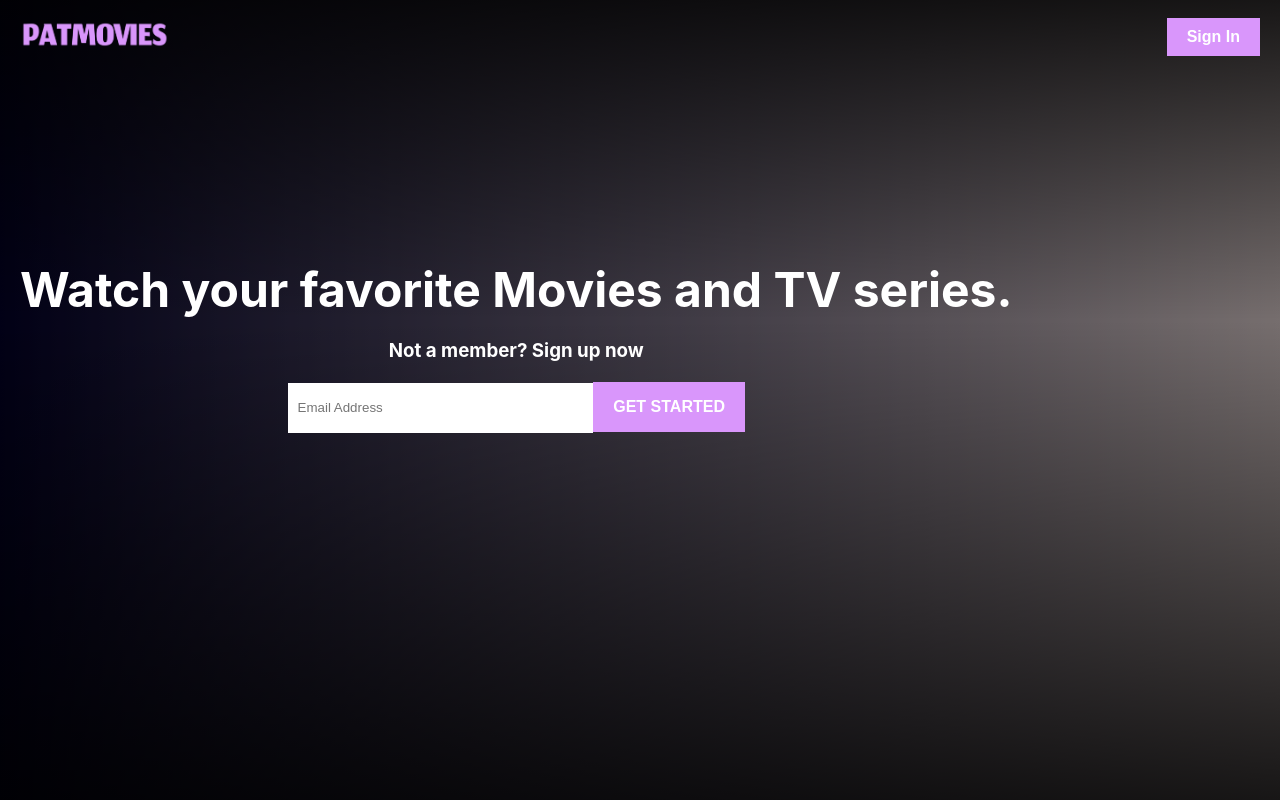
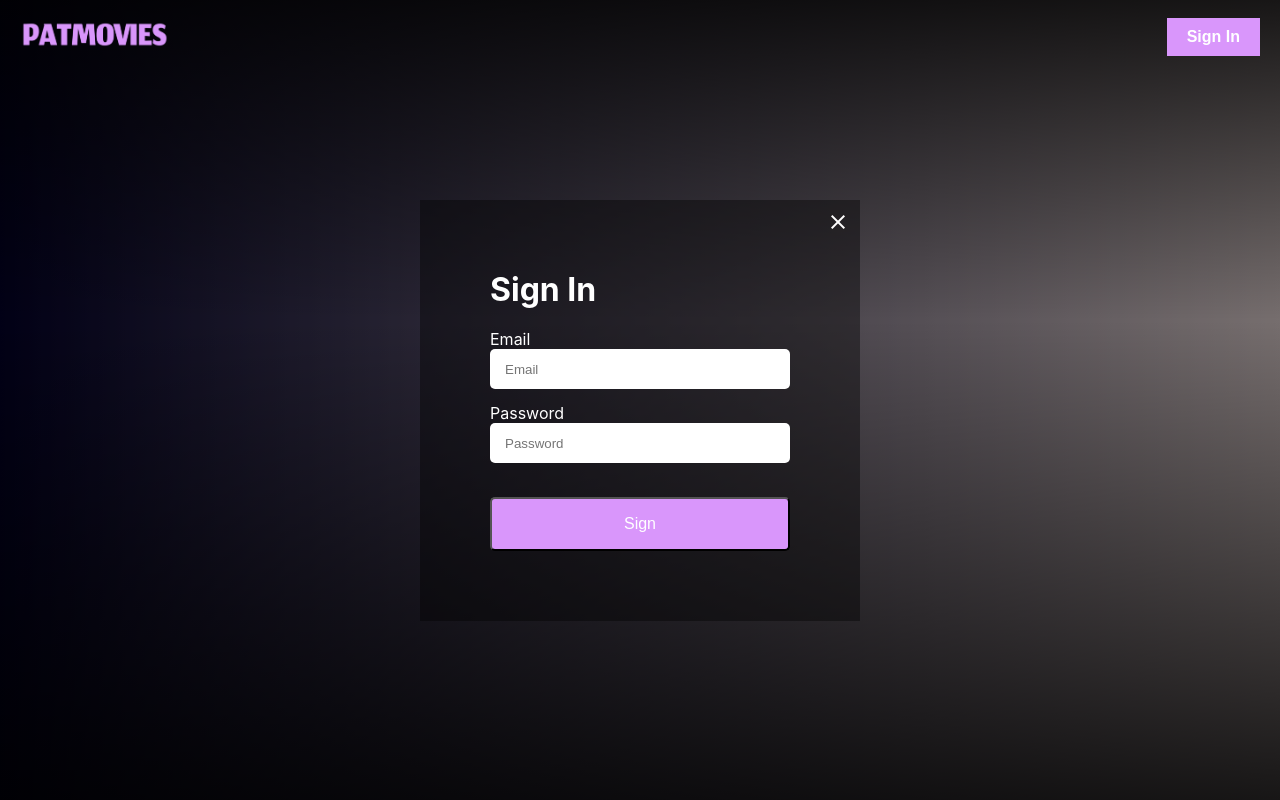
Before and after one commit to AarjanPathak/movie_app, a React (Create React App) app: page / in a window 1280 px wide. Both pictures are taken after a click on the button "Sign In". Built offline with nearby package versions, Linux system fonts and the light colour scheme.

Commit message:
updated login and sign up components

```diff
--- a/src/components/LoginScreen/LoginScreen.css
+++ b/src/components/LoginScreen/LoginScreen.css
@@ -5,7 +5,6 @@
     background: linear-gradient(90deg, rgba(2,0,36,1) 0%, rgba(196,183,183,1) 100%, rgba(0,212,255,1) 100%);
     background-size: cover;
     z-index: 1;
-    text-align: center;
 }
 
 .loginScreen--logo{
@@ -45,6 +44,8 @@
     text-align: center;
     color: white;
     padding: 20px;
+    left: 0;
+    right: 0;
 }
 
 .loginScreen--gradient{
--- a/src/components/LoginScreen/LoginScreen.js
+++ b/src/components/LoginScreen/LoginScreen.js
@@ -1,27 +1,37 @@
-import React from 'react';
+import React, { useState } from 'react';
 import './LoginScreen.css';
 import logo from '../logo.png'
+import SignIn from '../Sign In/SignIn';
 
 function LoginScreen() {
+
+  const[signIn, setSignIn] = useState(false)
+
+  function handleClick(){
+    setSignIn(true)
+  }
+
   return (
     <div className='loginScreen'>
         <div className='loginScreen--background'>
             <img className="loginScreen--logo" src={logo} />
-            <button className='sign-in-btn'>Sign In</button>
+            <button  onClick={handleClick}  className='sign-in-btn'>Sign In</button>
             <div className='loginScreen--gradient'/>
         </div>
 
         <div className='loginScreen--body'>
+          {signIn?(
+            <SignIn />
+          ) :
           <>
           <h1>Watch your favorite Movies and TV series.</h1>
-          <h3>Not a member? Sign up now</h3>
+          <h3>Not a member? Register now</h3>
           <div className='loginScreen--input'>
             <form>
-              <input type='email' placeholder='Email Address'/>
-              <button className='loginScreen--btn'>GET STARTED</button>
+              <button className='loginScreen--btn'>REGISTER</button>
             </form>
           </div>
-          </>
+          </>}
         </div>
 
     </div>
--- /dev/null
+++ b/src/components/Sign In/SignIn.css
@@ -0,0 +1,49 @@
+.signIn--body{
+    position: relative;
+    max-width: 300px;
+    padding: 70px;
+    margin-left: auto;
+    margin-right: auto;
+    margin-top: -60px;
+    color: white;
+    background-color: rgba(0, 0, 0, 0.4);
+}
+
+.signIn--body > span{
+    position: absolute;
+    top: 10px;
+    right: 10px;
+    cursor: pointer;
+}
+
+.signIn--body > form{
+    display: flex;
+    flex-direction: column;
+}
+
+.signIn--body > form > h1{
+    text-align: left;
+    margin-bottom: 20px;
+}
+
+.signIn--body > form > label{
+    text-align: left;
+}
+
+.signIn--body > form > input{
+    margin-bottom: 14px;
+    height: 30px;
+    border: none;
+    padding: 5px 15px;
+    border-radius: 5px;
+}
+
+.signIn--body > form > button{
+    font-size: 1rem;
+    padding: 16px 20px;
+    color: white;
+    border-radius: 5px;
+    cursor: pointer;
+    margin-top: 20px;
+    background-color: #D996FB;
+}
--- /dev/null
+++ b/src/components/Sign In/SignIn.js
@@ -0,0 +1,20 @@
+import React from 'react'
+import './SignIn.css'
+
+function SignIn() {
+  return (
+    <div className='signIn--body'>
+        <span class="material-symbols-outlined">close</span>
+            <form>
+                <h1>Sign In</h1>
+                <label htmlFor='email'>Email</label>
+                <input type="email" name='email' placeholder='Email'></input>
+                <label htmlFor='password'>Password</label>
+                <input type="password" name='password' placeholder='Password'></input>
+                <button type='submit'>Sign</button>
+            </form>
+    </div>
+  )
+}
+
+export default SignIn
```
